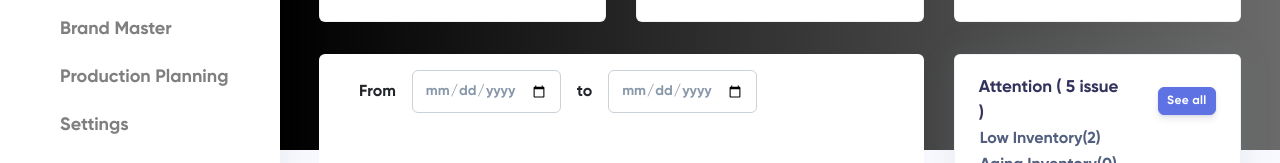
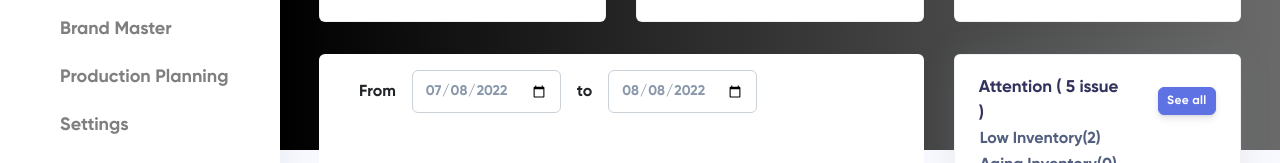
Before and after one commit to aniketpandey8989/canary, a Next.js app: page /dashboard in a window 1280 px wide. Shown: the part 229-392 px from the top of the page. Built offline with nearby package versions, Linux system fonts and the light colour scheme; no server answers.

Commit message:
date form fix

```diff
--- a/src/components/DashBoard/index.tsx
+++ b/src/components/DashBoard/index.tsx
@@ -1,11 +1,15 @@
 import React from 'react'
+import moment from 'moment';
+import { useState,useEffect } from 'react'
+
 import Header from '../Header'
 import Sidebar from '../Sidebar'
 import Sidetable from '../Sidetable'
-import { useState,useEffect } from 'react'
 import BarCharts from '../Graph/BarCharts'
 
 const Dashboard = () => {
+  const [startDate, setStartDate] = useState(moment().subtract(1, 'months').format('YYYY-MM-DD'));
+  const [endDate, setEndDate] = useState(moment().format('YYYY-MM-DD'));
   return (
     <div>
       <Sidebar/>
@@ -24,9 +28,9 @@ const Dashboard = () => {
           </div> */}
           <div className="d-flex align-items-center">
           <span className="text-dark px-3">From</span>
-            <input type="date" className="form-control" />
+            <input onChange={(e) => setStartDate(e.target.value)} type="date" value={startDate} className="form-control" />
             <span className="text-dark px-3">to</span>
-            <input type="date" className="form-control" />
+            <input onChange={(e) => setEndDate(e.target.value)} type="date" value={endDate} className="form-control" />
           </div>
         </div>
       </div>
```
